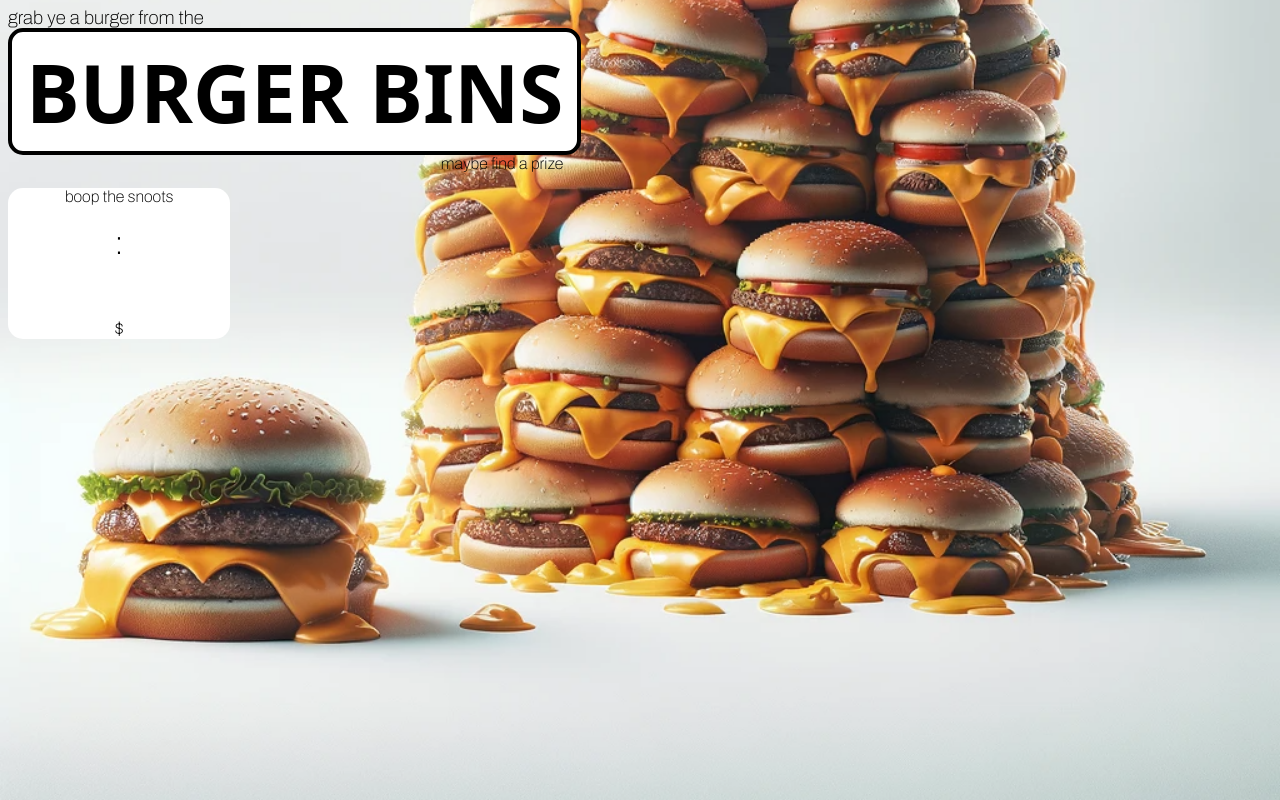
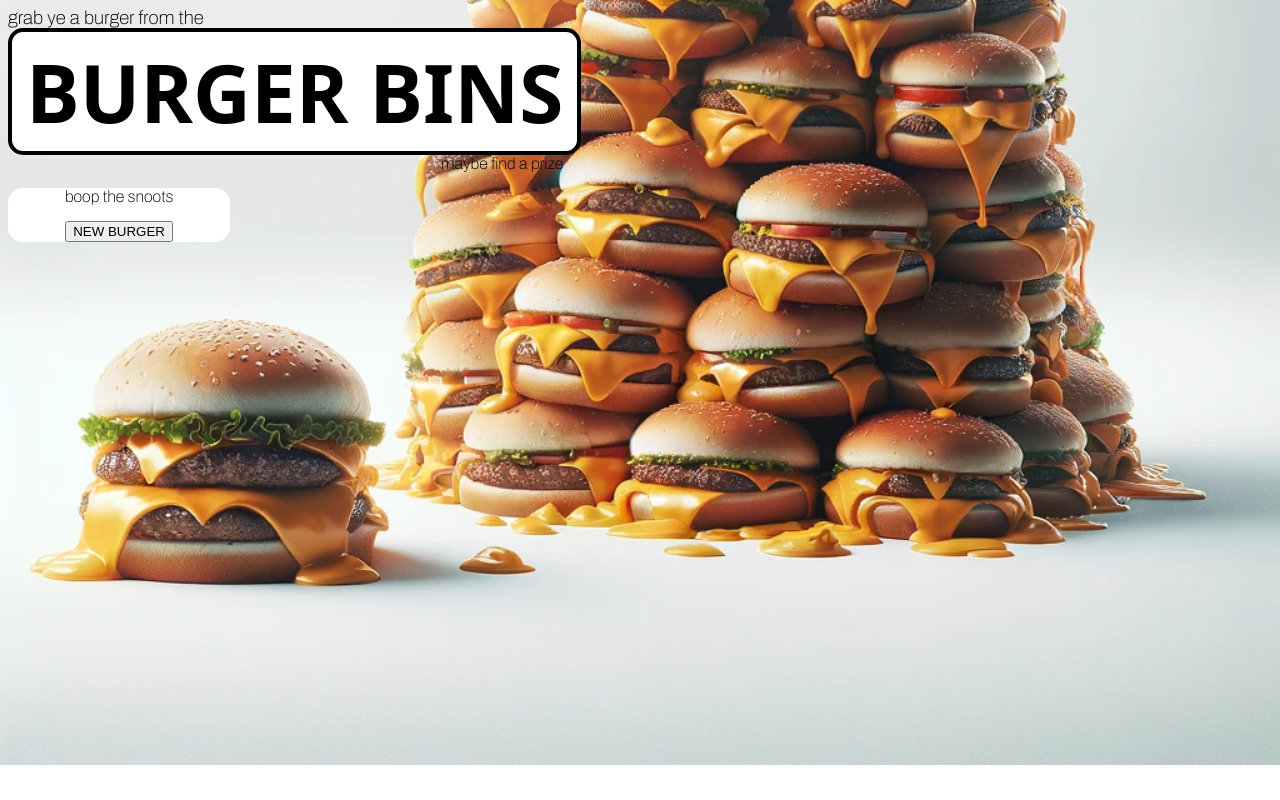
Before and after one commit to asparageist/burger-joint, a React (Create React App) app: page / in a window 1280 px wide. Built offline with nearby package versions, Linux system fonts and the light colour scheme; a web font is replaced by a local one.

Commit message:
button alternates between Control and NewInvForm.

```diff
--- a/src/components/NewInvForm.js
+++ b/src/components/NewInvForm.js
@@ -0,0 +1,11 @@
+import React from "react";
+
+function NewInvForm(props) {
+  return (
+    <React.Fragment>
+      <h3>there be forms here</h3>
+    </React.Fragment>
+  );
+}
+
+export default NewInvForm;
--- a/src/components/invControl.js
+++ b/src/components/invControl.js
@@ -1,19 +1,39 @@
 import React from "react";
 import Inventory from "./Inventory";
+import InvList from "./InvList";
+import NewInvForm from "./NewInvForm";
 
 class InvControl extends React.Component {
 
   constructor(props) {
     super(props);
-    this.state = {};
+    this.state = {
+      formVisibleOnPage: false
+    };
+  }
+
+  handleClick = () => {
+    this.setState(prevState => ({
+      formVisibleOnPage: !prevState.formVisibleOnPage
+    }));
   }
 
   render(){
+    let currentlyVisibleState = null;
+    let buttonText = null;
+    if (this.state.formVisibleOnPage) {
+      currentlyVisibleState = <NewInvForm />
+      buttonText="BACK TO THE BURGERS";
+    } else {
+      currentlyVisibleState = <InvList />
+      buttonText="NEW BURGER";
+    }
     return (
       <React.Fragment>
         <div className="content">
-        <p>boop the snoots</p>
-        <Inventory />
+          <p>boop the snoots</p>
+          {currentlyVisibleState}
+          <button onClick={this.handleClick}>{buttonText}</button>
         </div>
       </React.Fragment>
     );
```
